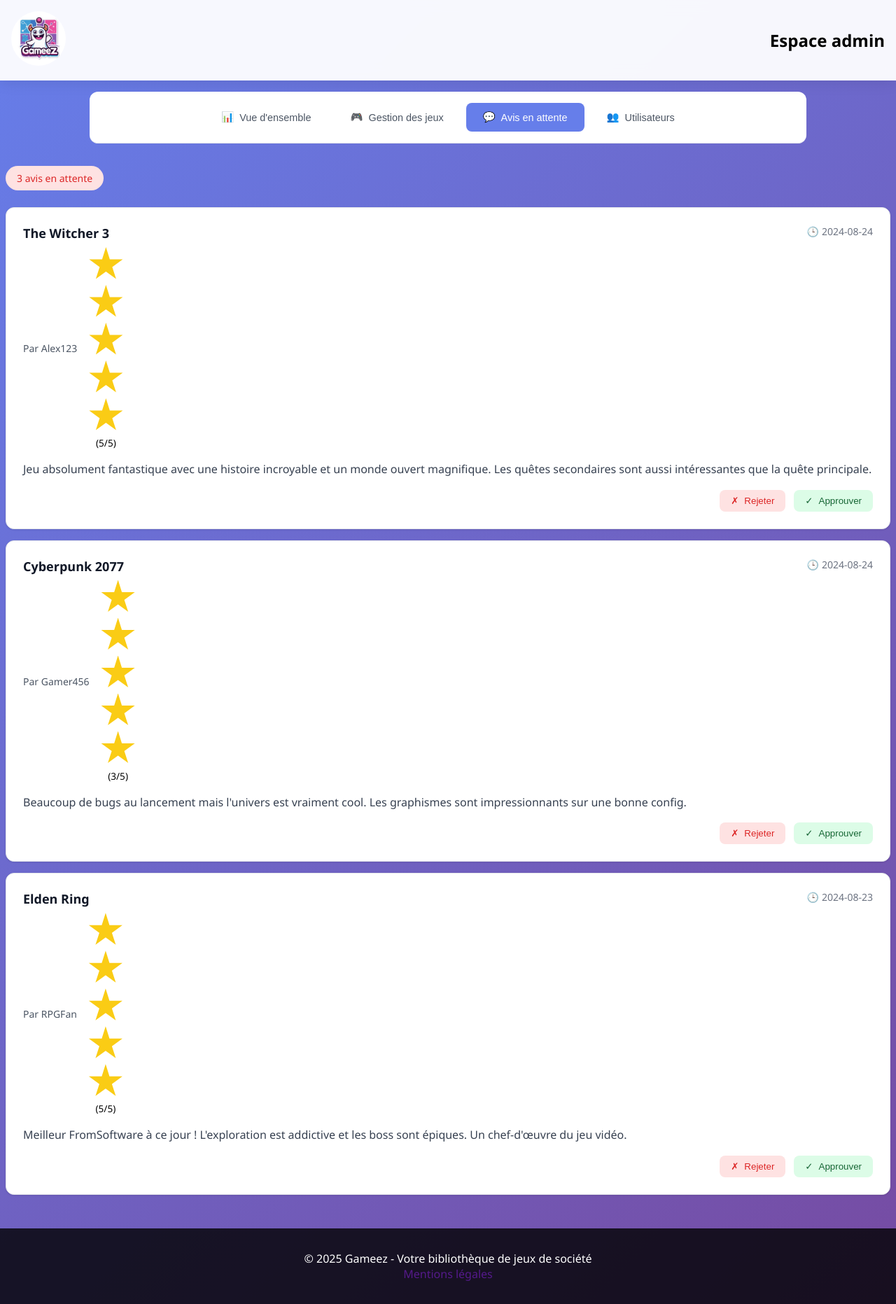
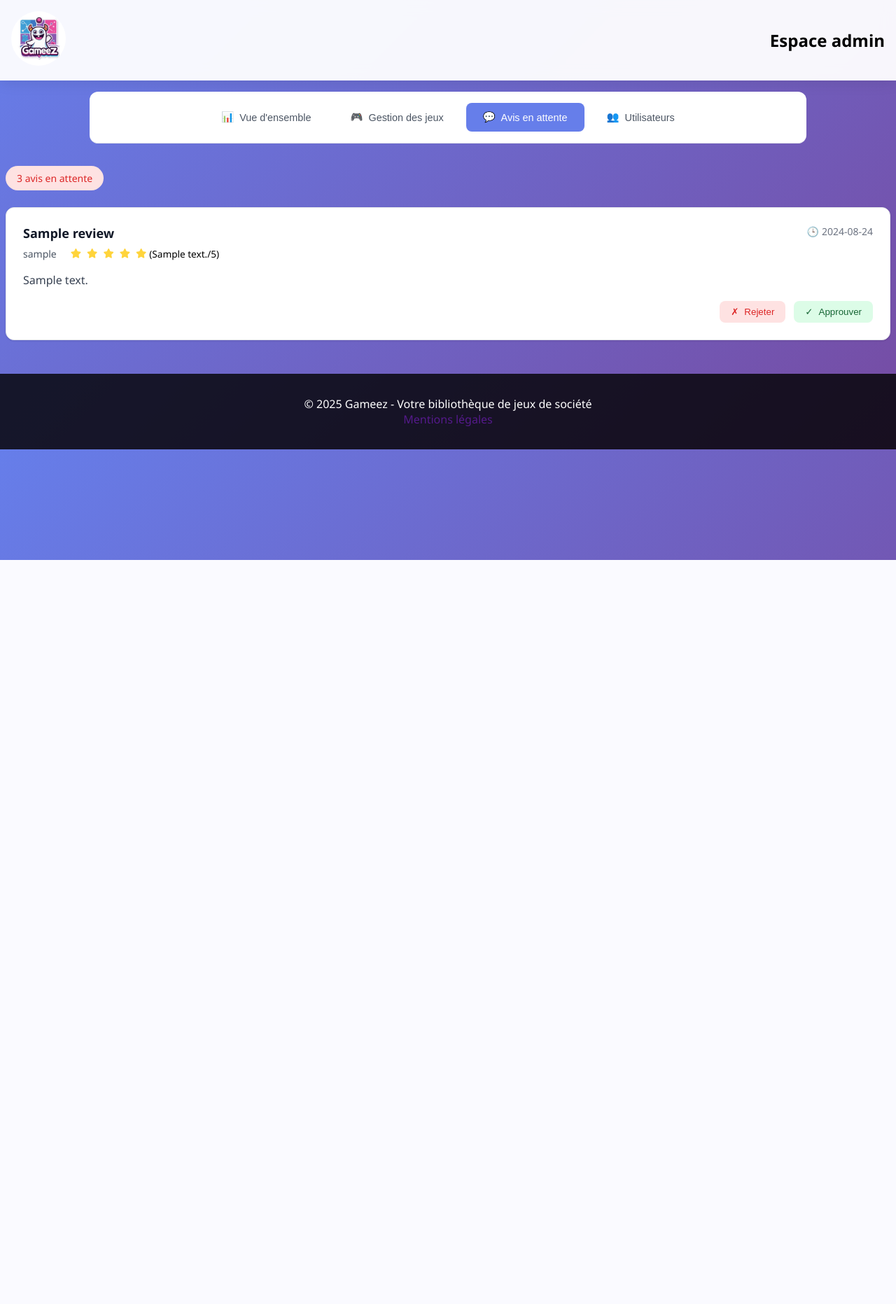
Before and after one commit to Gwladyslsn/gameez, a PHP site: template src/View/page/admin/dashboardAdmin.php in a window 1280 px wide, after a click on "Avis en attente". Shown: the whole page at 70% size. After the commit the page ends 800 px from the top, so only its background shows below. Run offline with PHP 8.4, Linux system fonts and the light colour scheme; the template is opened without the code that fills it: most values are stand-ins (such as "Sample title", 1, 10 or a date in 2020); some libraries are stand-ins or nearby versions.

Commit message:
start review board

```diff
--- a/public/asset/css/dashboardAdmin.css
+++ b/public/asset/css/dashboardAdmin.css
@@ -405,6 +405,7 @@
 
 .review-rating {
     display: flex;
+    flex-direction : row;
     align-items: center;
     gap: 0.25rem;
 }
--- a/src/Controller/AdminController.php
+++ b/src/Controller/AdminController.php
@@ -4,6 +4,7 @@
 
 use App\Repository\AdminRepository;
 use App\Repository\GameRepository;
+use App\Repository\ReviewRepository;
 use App\Database\Database;
 
 class AdminController
@@ -13,11 +14,13 @@
         $pdo = (new Database())->getConnection();
         $adminRepo = new AdminRepository($pdo);
         $gameRepo = new GameRepository($pdo);
+        $reviewRepo = new ReviewRepository($pdo);
 
         $stats = $adminRepo->getStats();
         $topGames = $adminRepo->getTopGames();
         $topWishlistGames = $adminRepo->getTopWishlistGames();
         $games = $gameRepo->getGames();
+        $reviews = $reviewRepo->getAllReviews();
 
         require ROOTPATH . 'src/View/page/admin/dashboardAdmin.php';
     }
--- a/src/View/page/admin/dashboardAdmin.php
+++ b/src/View/page/admin/dashboardAdmin.php
@@ -234,19 +234,20 @@
                     <span class="pending-badge">3 avis en attente</span>
                 </div>
 
+                <?php foreach ($reviews as $review): ?>
                 <div class="review-card">
                     <div class="review-header">
                         <div>
-                            <h4 class="review-game-title">The Witcher 3</h4>
+                            <h4 class="review-game-title"><?= $review['game_name']?></h4>
                             <div class="review-meta">
-                                <span class="review-user">Par Alex123</span>
+                                <span class="review-user"><?= $review['user_name']?></span>
                                 <div class="review-rating">
-                                    <span class="star">★</span>
-                                    <span class="star">★</span>
-                                    <span class="star">★</span>
-                                    <span class="star">★</span>
-                                    <span class="star">★</span>
-                                    <span>(5/5)</span>
+                                    <span></span><i class="fa-solid fa-star" style="color: #FFD43B;"></i></span>
+                                    <span></span><i class="fa-solid fa-star" style="color: #FFD43B;"></i></span>
+                                    <span></span><i class="fa-solid fa-star" style="color: #FFD43B;"></i></span>
+                                    <span></span><i class="fa-solid fa-star" style="color: #FFD43B;"></i></span>
+                                    <span></span><i class="fa-solid fa-star" style="color: #FFD43B;"></i></span>
+                                    <span>(<?= $review['review_note']?>/5)</span>
                                 </div>
                             </div>
                         </div>
@@ -255,7 +256,7 @@
                             2024-08-24
                         </div>
                     </div>
-                    <p class="review-comment">Jeu absolument fantastique avec une histoire incroyable et un monde ouvert magnifique. Les quêtes secondaires sont aussi intéressantes que la quête principale.</p>
+                    <p class="review-comment"><?= $review['review_comment']?></p>
                     <div class="review-actions">
                         <button class="btn-reject">
                             <span class="icon-x"></span>
@@ -267,74 +268,7 @@
                         </button>
                     </div>
                 </div>
-
-                <div class="review-card">
-                    <div class="review-header">
-                        <div>
-                            <h4 class="review-game-title">Cyberpunk 2077</h4>
-                            <div class="review-meta">
-                                <span class="review-user">Par Gamer456</span>
-                                <div class="review-rating">
-                                    <span class="star">★</span>
-                                    <span class="star">★</span>
-                                    <span class="star">★</span>
-                                    <span class="star empty">★</span>
-                                    <span class="star empty">★</span>
-                                    <span>(3/5)</span>
-                                </div>
-                            </div>
-                        </div>
-                        <div class="review-date">
-                            <span class="icon-clock"></span>
-                            2024-08-24
-                        </div>
-                    </div>
-                    <p class="review-comment">Beaucoup de bugs au lancement mais l'univers est vraiment cool. Les graphismes sont impressionnants sur une bonne config.</p>
-                    <div class="review-actions">
-                        <button class="btn-reject">
-                            <span class="icon-x"></span>
-                            Rejeter
-                        </button>
-                        <button class="btn-approve">
-                            <span class="icon-check"></span>
-                            Approuver
-                        </button>
-                    </div>
-                </div>
-
-                <div class="review-card">
-                    <div class="review-header">
-                        <div>
-                            <h4 class="review-game-title">Elden Ring</h4>
-                            <div class="review-meta">
-                                <span class="review-user">Par RPGFan</span>
-                                <div class="review-rating">
-                                    <span class="star">★</span>
-                                    <span class="star">★</span>
-                                    <span class="star">★</span>
-                                    <span class="star">★</span>
-                                    <span class="star">★</span>
-                                    <span>(5/5)</span>
-                                </div>
-                            </div>
-                        </div>
-                        <div class="review-date">
-                            <span class="icon-clock"></span>
-                            2024-08-23
-                        </div>
-                    </div>
-                    <p class="review-comment">Meilleur FromSoftware à ce jour ! L'exploration est addictive et les boss sont épiques. Un chef-d'œuvre du jeu vidéo.</p>
-                    <div class="review-actions">
-                        <button class="btn-reject">
-                            <span class="icon-x"></span>
-                            Rejeter
-                        </button>
-                        <button class="btn-approve">
-                            <span class="icon-check"></span>
-                            Approuver
-                        </button>
-                    </div>
-                </div>
+                <?php endforeach ?>
             </div>
 
             <!-- Users Tab -->
```
Also changed, not shown: src/Repository/ReviewRepository.php (+16 -0 lines).
